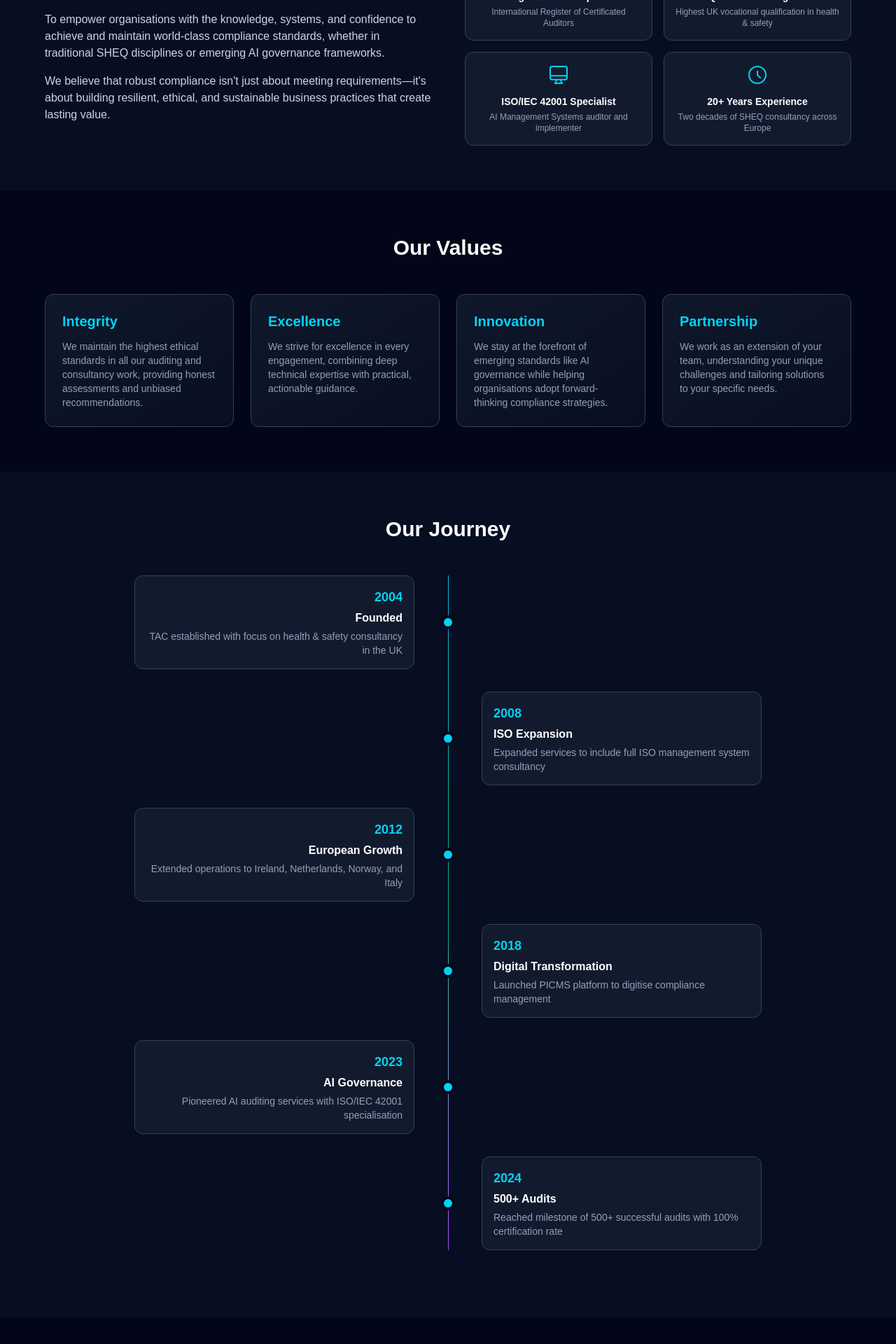
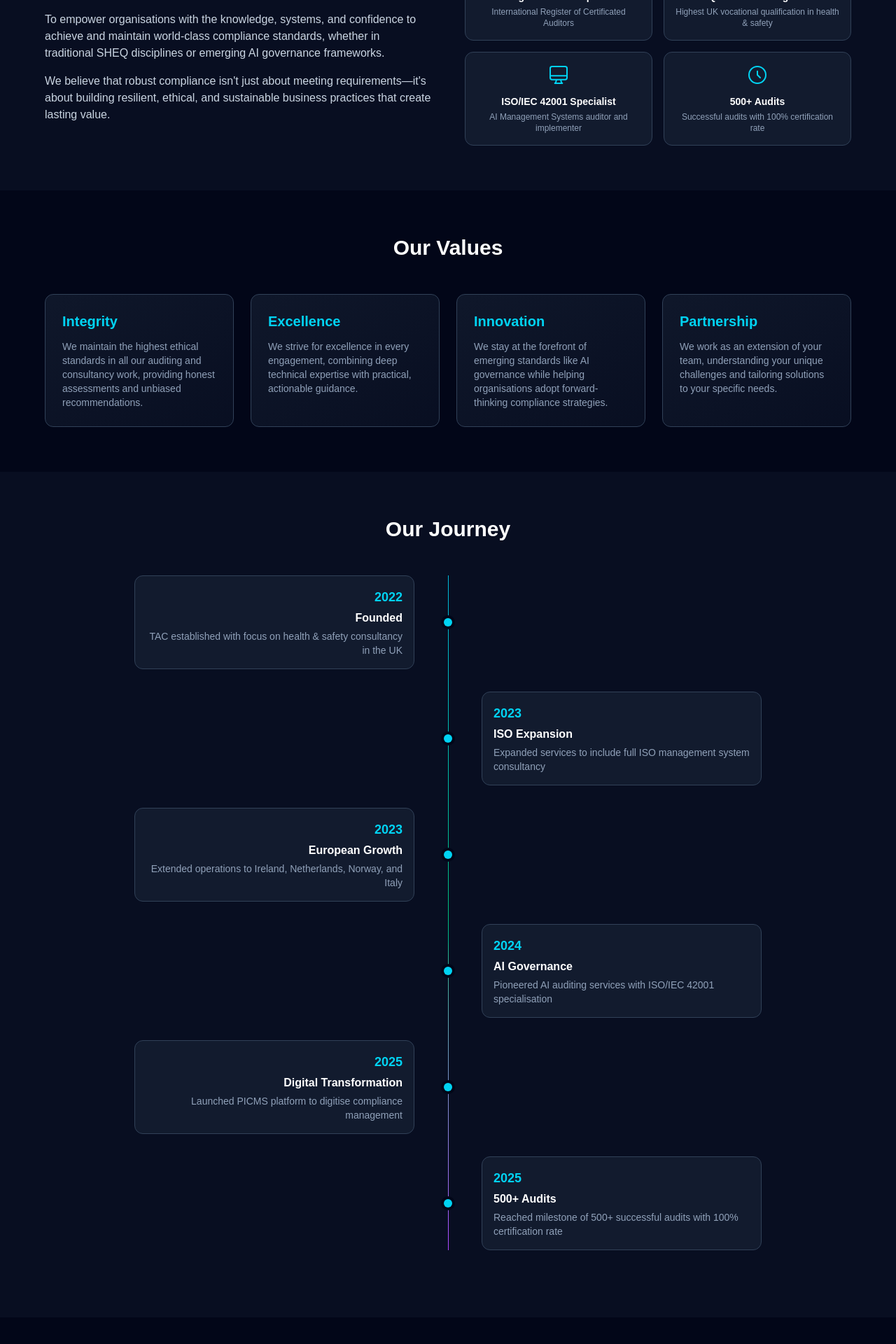
Before and after one commit to Edsbangers/training-assurance-website, a Next.js app: page /about in a window 1280 px wide. Shown: the part 460-2380 px from the top of the page at 70% size. Built offline with nearby package versions, Linux system fonts and the light colour scheme; no server answers.

Commit message:
Update About page with correct company timeline
- Founded 2022
- ISO Expansion 2023
- European Growth 2023
- AI Governance 2024
- Digital Transformation 2025
- 500+ Audits milestone 2025

Co-Authored-By: Claude Opus 4.5 <noreply@anthropic.com>

```diff
--- a/app/about/page.tsx
+++ b/app/about/page.tsx
@@ -33,8 +33,8 @@ export default function About() {
       ),
     },
     {
-      title: "20+ Years Experience",
-      description: "Two decades of SHEQ consultancy across Europe",
+      title: "500+ Audits",
+      description: "Successful audits with 100% certification rate",
       icon: (
         <svg className="w-8 h-8" fill="none" viewBox="0 0 24 24" stroke="currentColor">
           <path strokeLinecap="round" strokeLinejoin="round" strokeWidth={1.5} d="M12 8v4l3 3m6-3a9 9 0 11-18 0 9 9 0 0118 0z" />
@@ -68,32 +68,32 @@ export default function About() {
 
   const timeline = [
     {
-      year: "2004",
+      year: "2022",
       title: "Founded",
       description: "TAC established with focus on health & safety consultancy in the UK",
     },
     {
-      year: "2008",
+      year: "2023",
       title: "ISO Expansion",
       description: "Expanded services to include full ISO management system consultancy",
     },
     {
-      year: "2012",
+      year: "2023",
       title: "European Growth",
       description: "Extended operations to Ireland, Netherlands, Norway, and Italy",
     },
     {
-      year: "2018",
+      year: "2024",
+      title: "AI Governance",
+      description: "Pioneered AI auditing services with ISO/IEC 42001 specialisation",
+    },
+    {
+      year: "2025",
       title: "Digital Transformation",
       description: "Launched PICMS platform to digitise compliance management",
     },
     {
-      year: "2023",
-      title: "AI Governance",
-      description: "Pioneered AI auditing services with ISO/IEC 42001 specialisation",
-    },
-    {
-      year: "2024",
+      year: "2025",
       title: "500+ Audits",
       description: "Reached milestone of 500+ successful audits with 100% certification rate",
     },
```
